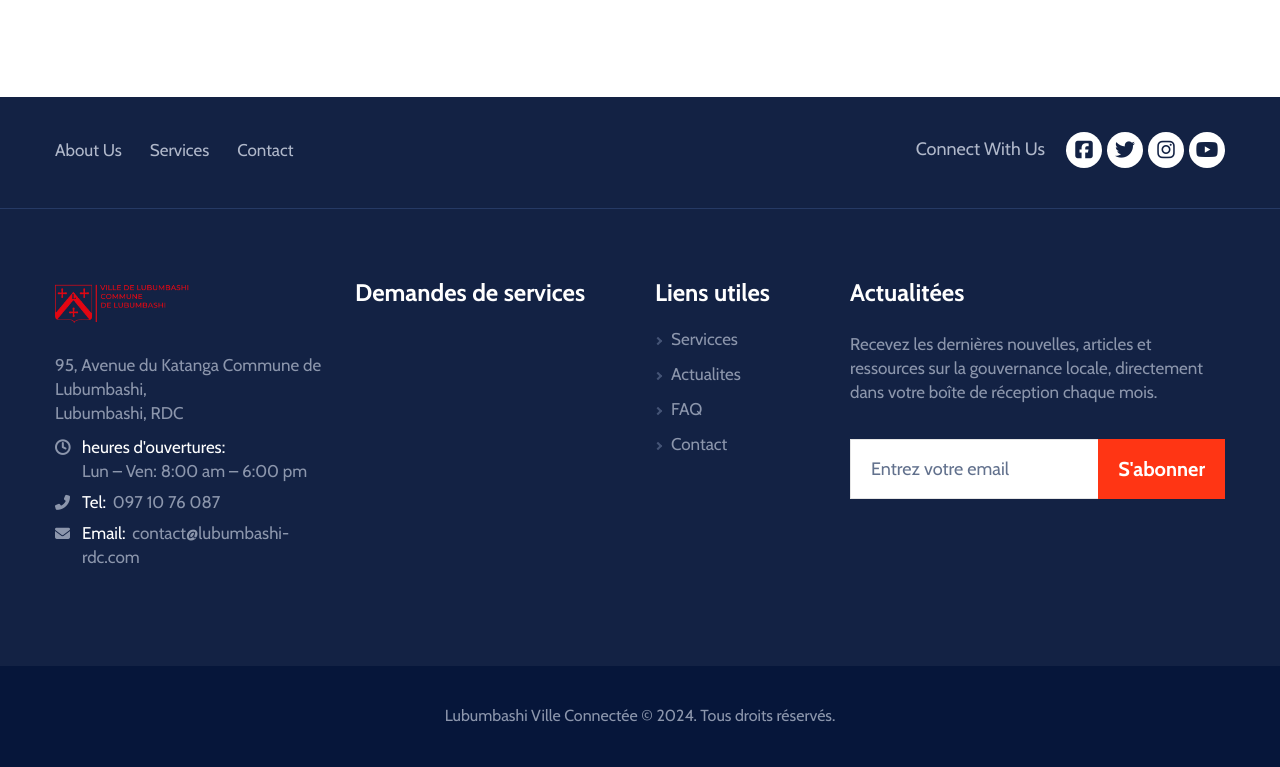
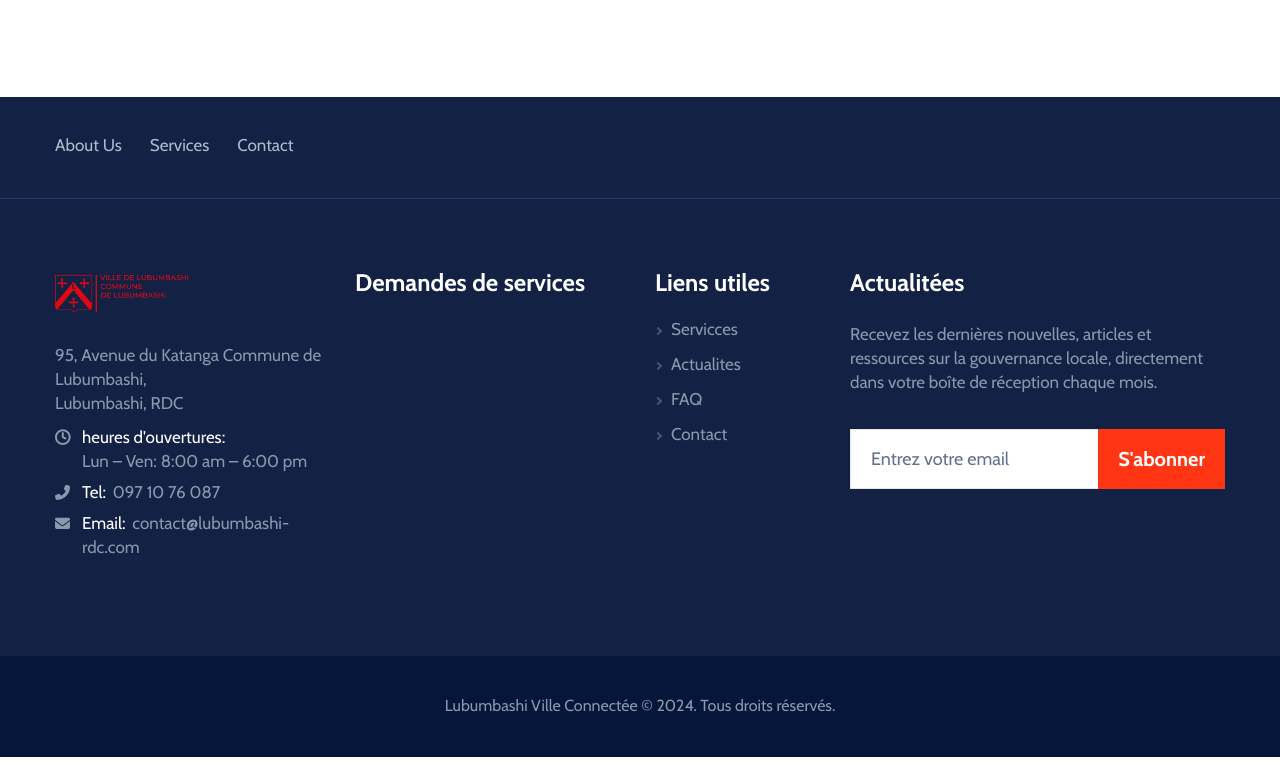
Before and after one commit to paulkafanda/egovt, a plain HTML site: page index.html in a window 1280 px wide. Shown: the part 2897-3664 px from the top of the page. Drawn offline with nearby package versions, Linux system fonts and the light colour scheme.

Commit message:
remove connect with us

```diff
--- a/index.html
+++ b/index.html
@@ -868,55 +868,6 @@
                                 </nav>
                             </div>
                             <div class="col-12 col-lg-5">
-                                <div
-                                    class="ctConnectWrap d-sm-flex justify-content-sm-center justify-content-lg-end align-items-sm-center"
-                                >
-                                    <strong
-                                        class="title flex-shrink-0 mb-1 font-weight-normal mr-sm-3 d-block"
-                                        >Connect With Us</strong
-                                    >
-                                    <ul
-                                        class="list-unstyled socialNetworks ftSocialNetworks d-flex flex-wrap justify-content-center justify-content-sm-end mb-0"
-                                    >
-                                        <li>
-                                            <a href="javascript:void(0);">
-                                                <i
-                                                    class="fab fa-facebook-square"
-                                                    ><span class="sr-only"
-                                                        >facebook</span
-                                                    ></i
-                                                >
-                                            </a>
-                                        </li>
-                                        <li>
-                                            <a href="javascript:void(0);">
-                                                <i class="fab fa-twitter"
-                                                    ><span class="sr-only"
-                                                        >twitter</span
-                                                    ></i
-                                                >
-                                            </a>
-                                        </li>
-                                        <li>
-                                            <a href="javascript:void(0);">
-                                                <i class="fab fa-instagram"
-                                                    ><span class="sr-only"
-                                                        >instagram</span
-                                                    ></i
-                                                >
-                                            </a>
-                                        </li>
-                                        <li>
-                                            <a href="javascript:void(0);">
-                                                <i class="fab fa-youtube"
-                                                    ><span class="sr-only"
-                                                        >youtube</span
-                                                    ></i
-                                                >
-                                            </a>
-                                        </li>
-                                    </ul>
-                                </div>
                             </div>
                         </div>
                     </div>
```
